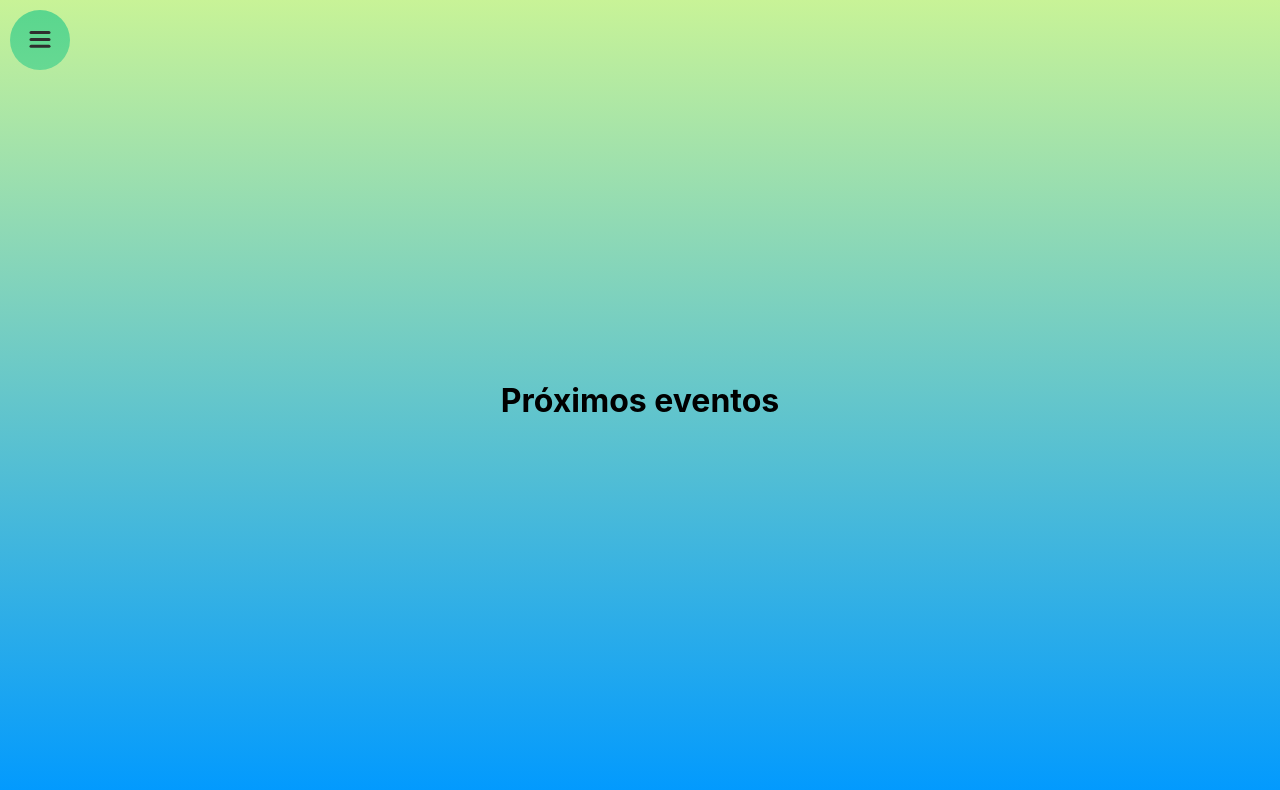
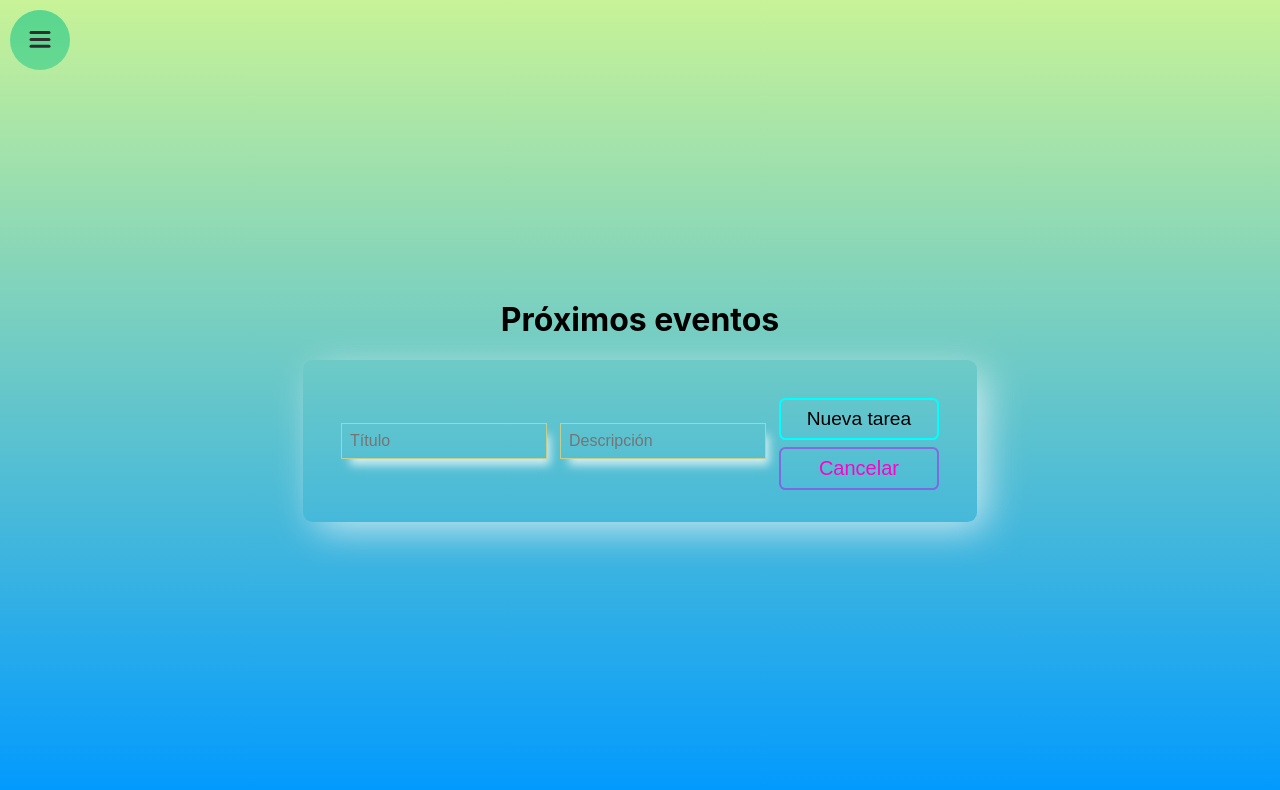
Before and after one commit to Silzhar/todoLuist_redux, a React (Create React App) app: page /events in a window 1280 px wide. Shown: the top 790 px of the page. Built offline with nearby package versions, Linux system fonts and the light colour scheme.

Commit message:
Add next events.

```diff
--- a/src/components/Events/Events.jsx
+++ b/src/components/Events/Events.jsx
@@ -1,9 +1,138 @@
-import React from 'react'
+import { useSelector, useDispatch } from 'react-redux'
+
+import {
+  // Selectors.
+  selectCreatedeventsCard,
+  selectTitle,
+  selectDescription,
+  // Actions.
+  createNextEvents,
+  changeFormValue,
+} from '../../features/cardSlice'
+
+import './Events.scss'
 
 export function Events() {
-    return (
-        <div>
-            <h1>Próximos eventos</h1>
+    const dispatch = useDispatch()
+
+  const createdEventsCard = useSelector(selectCreatedeventsCard)
+  const title = useSelector(selectTitle)
+  const desciption = useSelector(selectDescription)
+
+
+  function handleSubmit(event) {
+    event.preventDefault();
+    dispatch(createNextEvents());
+  }
+  function handleChangeInput(ev) {
+    dispatch(
+      changeFormValue({
+        name: ev.target.name,
+        value: ev.target.value,
+      })
+    )
+  }
+
+  return (
+    <div>
+      <h1>Próximos eventos</h1>
+      <div>
+      <form onSubmit={handleSubmit} className="CardInput">
+        <input
+          type="text"
+          name="title"
+          placeholder="Título"
+          value={title}
+          onChange={handleChangeInput}
+        />
+
+        <input
+          type="text"
+          name="description"
+          placeholder="Descripción"
+          value={desciption}
+          onChange={handleChangeInput}
+        />
+
+        <div className="CardInput__buttons">
+          <button
+            type="submit"
+            onClick={() => dispatch(createNextEvents())}
+            className="CardInput__add-button"
+          >
+            Nueva tarea
+          </button>
+
+          <button className="CardInput__cancel-button">Cancelar</button>
         </div>
-    )
+      </form>
+    </div>
+      <form onSubmit={handleSubmit} className="urgentTaskInput"></form>
+      {createdEventsCard[0] ? (
+        <div className="task">
+            <p className="task__title">{createdEventsCard[0]}</p>
+            <p className="task__description">{createdEventsCard[1]}</p>
+        </div>) : null }
+      {createdEventsCard[2] ? (
+          <div className="task">
+            <p className="task__title">{createdEventsCard[2]}</p>
+            <p className="task__description">{createdEventsCard[3]}</p>
+          </div>
+      ) : null}
+      {createdEventsCard[4] ? (
+          <div className="task">
+            <p className="task__title">{createdEventsCard[4]}</p>
+            <p className="task__description">{createdEventsCard[5]}</p>
+          </div>
+      ) : null}
+      {createdEventsCard[6] ? (
+          <div className="task">
+            <p className="task__title">{createdEventsCard[6]}</p>
+            <p className="task__description">{createdEventsCard[7]}</p>
+          </div>
+      ) : null}
+      {createdEventsCard[8] ? (
+          <div className="task">
+            <p className="task__title">{createdEventsCard[8]}</p>
+            <p className="task__description">{createdEventsCard[9]}</p>
+          </div>
+      ) : null}
+      {createdEventsCard[10] ? (
+          <div className="task">
+            <p className="task__title">{createdEventsCard[10]}</p>
+            <p className="task__description">{createdEventsCard[11]}</p>
+          </div>
+      ) : null}
+      {createdEventsCard[12] ? (
+          <div className="task">
+            <p className="task__title">{createdEventsCard[12]}</p>
+            <p className="task__description">{createdEventsCard[13]}</p>
+          </div>
+      ) : null}
+      {createdEventsCard[14] ? (
+          <div className="task">
+            <p className="task__title">{createdEventsCard[14]}</p>
+            <p className="task__description">{createdEventsCard[15]}</p>
+          </div>
+      ) : null}
+      {createdEventsCard[16] ? (
+          <div className="task">
+            <p className="task__title">{createdEventsCard[16]}</p>
+            <p className="task__description">{createdEventsCard[17]}</p>
+          </div>
+      ) : null}
+      {createdEventsCard[18] ? (
+          <div className="task">
+            <p className="task__title">{createdEventsCard[18]}</p>
+            <p className="task__description">{createdEventsCard[19]}</p>
+          </div>
+      ) : null}
+      {createdEventsCard[20] ? (
+          <div className="task">
+            <p className="task__title">{createdEventsCard[20]}</p>
+            <p className="task__description">{createdEventsCard[21]}</p>
+          </div>
+      ) : null}
+    </div>
+  )
 }
--- a/src/features/cardSlice.js
+++ b/src/features/cardSlice.js
@@ -7,7 +7,7 @@ export const cardSlice = createSlice({
     createCard: [],
     createdUrgentCard: [],
     remainingCard: [],
-    list: [],
+    eventsCard: [],
     task: {
       title: '',
       description: '',
@@ -40,7 +40,6 @@ export const cardSlice = createSlice({
         title: '',
         description: '',
       };
-      state.list.length = 0;
       state.drawCreateCard = true;
     },
     createRemainingTask: (state, action) => {
@@ -52,7 +51,17 @@ export const cardSlice = createSlice({
         title: '',
         description: '',
       };
-      state.list.length = 0;
+      state.drawCreateCard = true;
+    },
+    createNextEvents: (state, action) => {
+      const { title, description } = state.task;
+      state.eventsCard.push(title, description);
+
+      // Reset states.
+      state.task = {
+        title: '',
+        description: '',
+      };
       state.drawCreateCard = true;
     },
     // I define the behaviour of each gearbox launched
@@ -71,6 +80,7 @@ export const {
   createTask,
   createUrgentTask,
   createRemainingTask,
+  createNextEvents,
   changeFormValue,
 } = cardSlice.actions;
 
@@ -78,6 +88,8 @@ export const {
 export const selectCreateCard = (state) => state.card.createCard;
 export const selectCreatedUrgentCard = (state) => state.card.createdUrgentCard;
 export const selectCreatedRemainingCard = (state) => state.card.remainingCard;
+export const selectCreatedeventsCard = (state) => state.card.eventsCard;
+
 
 export const selectTitle = (state) => state.card.task.title;
 export const selectDescription = (state) => state.card.task.description;
```
Also changed, not shown: 1 other file (tests, documents, lock files or other folders).
